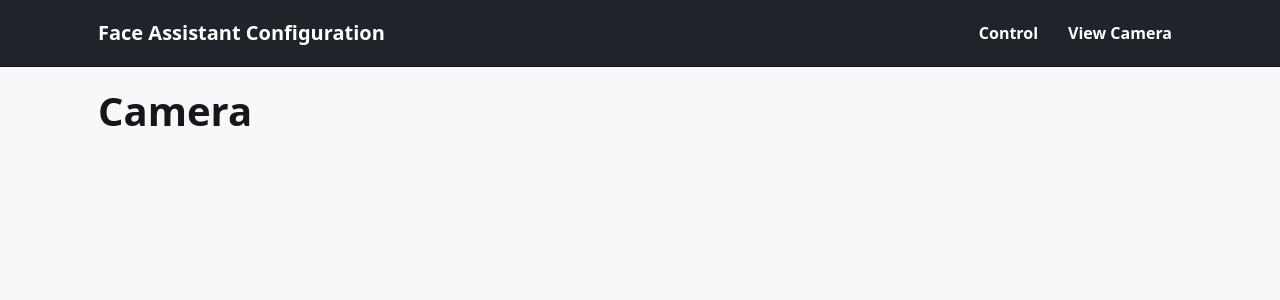
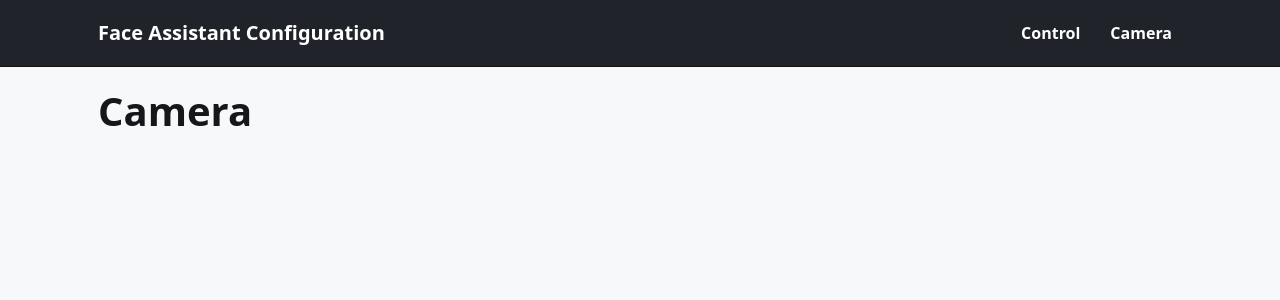
Before and after one commit to mdequanter/jetsonOrin, a Flask app: page /camera in a window 1280 px wide. Shown: the top 300 px of the page. Run offline with Flask 3, Linux system fonts and the light colour scheme.

Commit message:
Update base.html

```diff
--- a/faceassist/configuration/templates/base.html
+++ b/faceassist/configuration/templates/base.html
@@ -315,7 +315,7 @@
       <div class="brand">Face Assistant Configuration</div>
       <nav class="menu" aria-label="Configuration menu">
         <a href="{{ url_for('control_page') }}">Control</a>
-        <a href="{{ url_for('camera') }}">View Camera</a>
+        <a href="{{ url_for('camera_page') }}">Camera</a>
       </nav>
     </div>
   </header>
```
